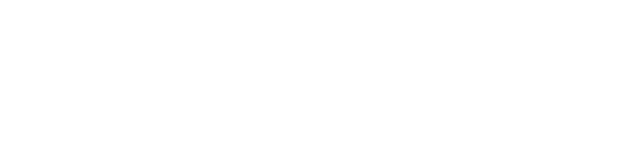
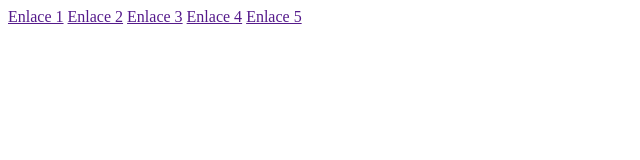
Before and after one commit to kguardado/Ejemplo-2, a plain HTML site: page index.html in a window 1280 px wide. Shown: the whole page, without its empty margins (0-640 px from the left). Drawn offline with Linux system fonts and the light colour scheme.

Commit message:
Menú añadido

```diff
--- a/index.html
+++ b/index.html
@@ -6,6 +6,15 @@
     <title>Document</title>
 </head>
 <body>
-
+    <nav class="menu">
+        <div class="logo"></div>
+        <div class="enlaces">
+            <a href="">Enlace 1</a>
+            <a href="">Enlace 2</a>
+            <a href="">Enlace 3</a>
+            <a href="">Enlace 4</a>
+            <a href="">Enlace 5</a>
+        </div>
+    </nav>
 </body>
 </html>
```
